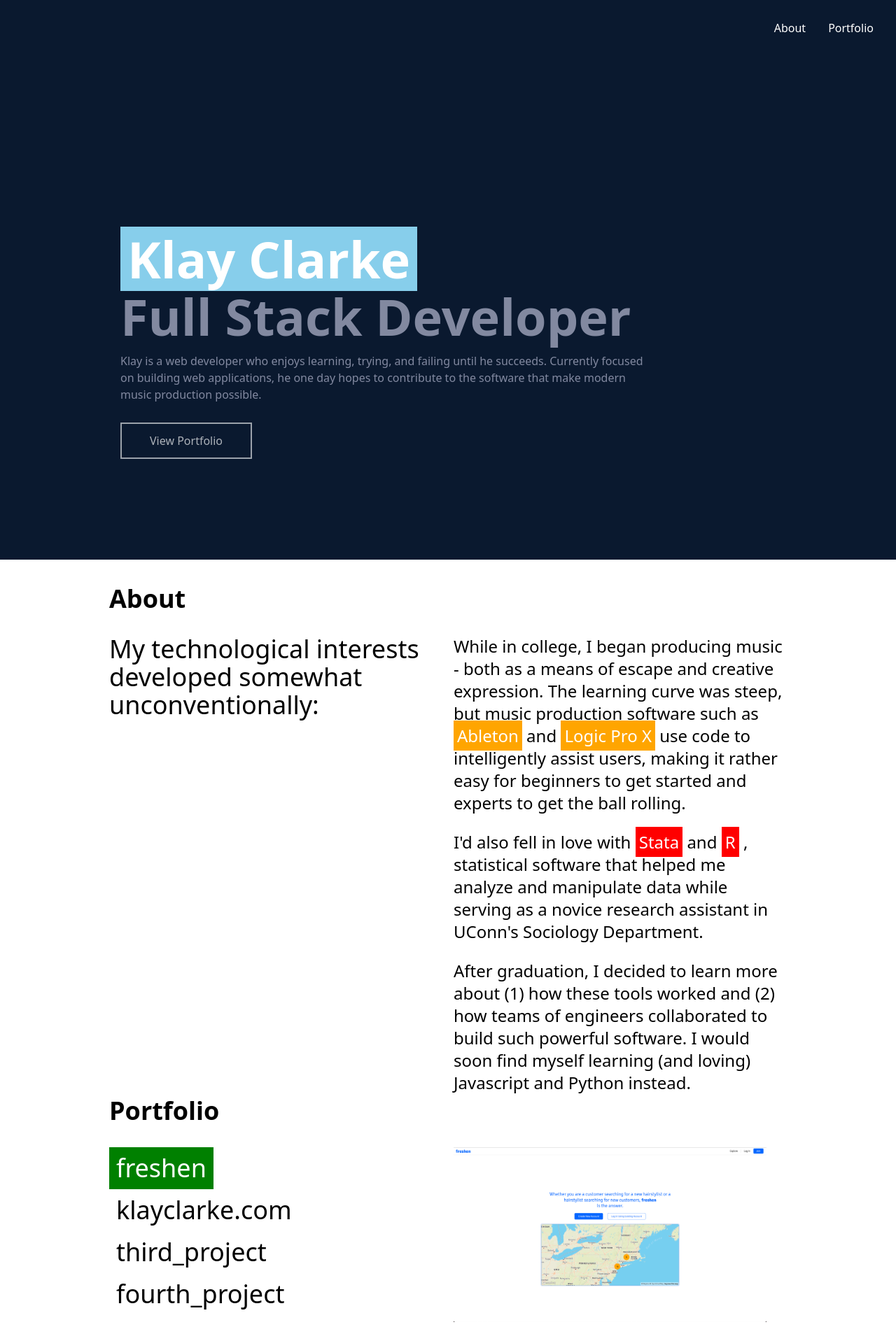
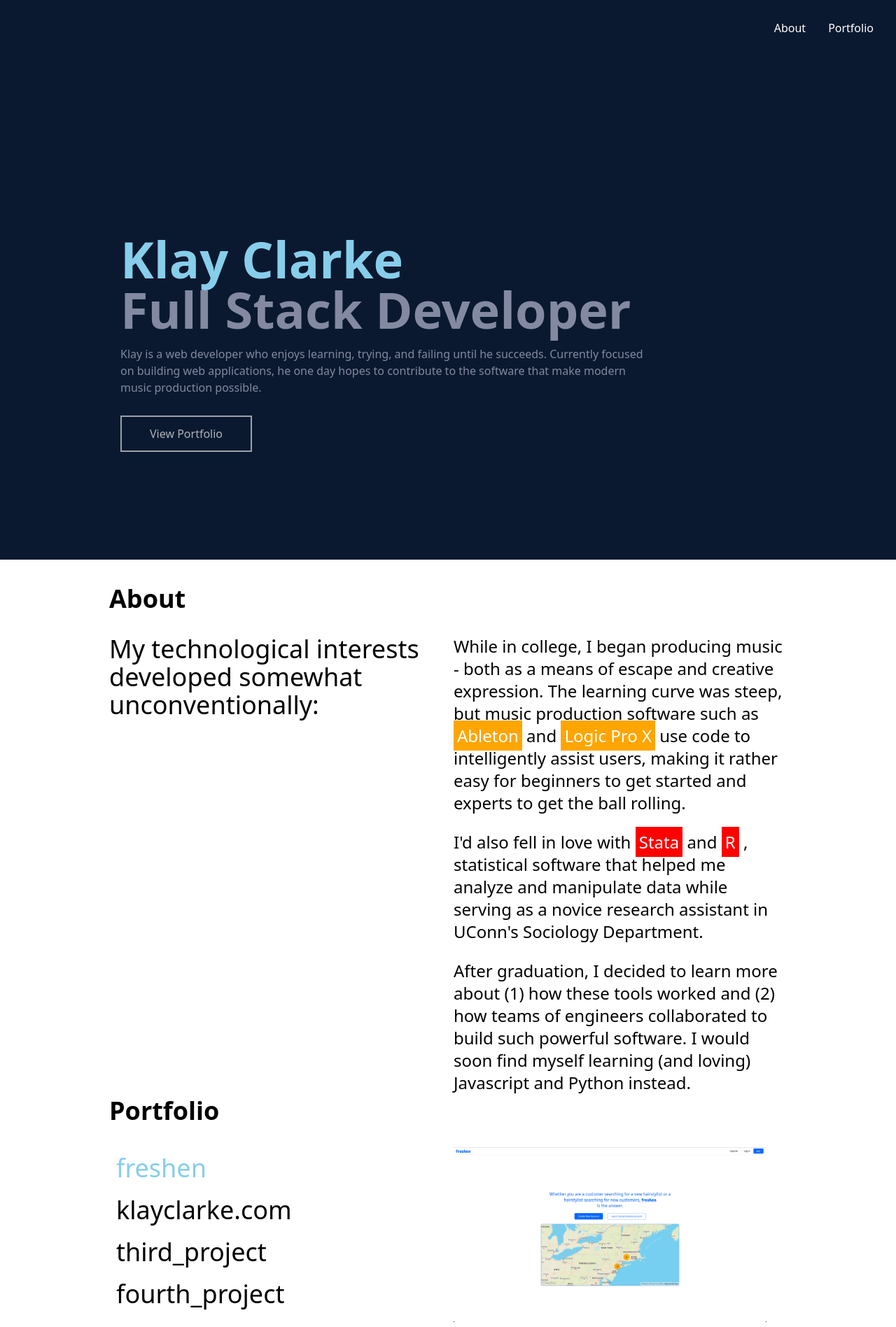
Before and after one commit to KlayClarke/personal_website, a React (Create React App) app: page / in a window 1280 px wide. Shown: the top 1897 px of the page at 70% size. Built offline with nearby package versions, Linux system fonts and the light colour scheme.

Commit message:
stylistic changes - text colors, remove background on name logo

```diff
--- a/src/index.css
+++ b/src/index.css
@@ -24,9 +24,7 @@ nav {
 }
 
 .name-logo {
-  background-color: skyblue;
-  color: white;
-  padding: 10px;
+  color: skyblue;
 }
 
 /* styles for about component */
@@ -58,8 +56,7 @@ div[name="portfolio"] p.project-toggle {
 }
 
 div[name="portfolio"] p.project-toggle.active {
-  background-color: green;
-  color: white;
+  color: skyblue;
 }
 
 div[name="portfolio"] a.project-links {
@@ -67,7 +64,7 @@ div[name="portfolio"] a.project-links {
 }
 
 div[name="portfolio"] a.project-links:hover {
-  background-color: green;
+  background-color: skyblue;
   color: white;
 }
 
```
